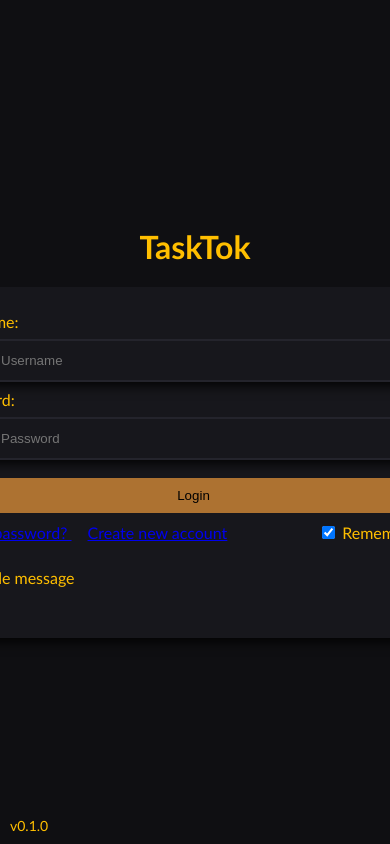
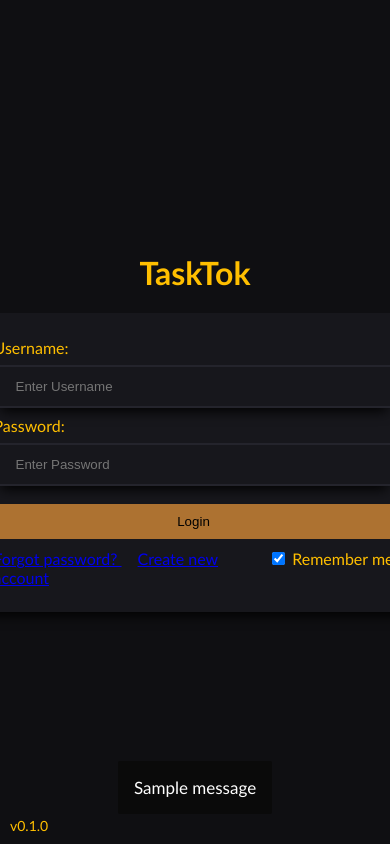
Before and after one commit to Good-Enough-Incorporated/TaskTok, a Flask app: template TaskTok/templates/loginPage.html in a window 390 px wide. Run offline with Flask 3, Linux system fonts and the light colour scheme; the template is opened without the code that fills it: values that come from a table or form of the project are taken from there, others are empty; tables that the repository leaves empty hold one stand-in row (values such as "Sample post"); one stand-in notice (Sample message) is shown; parts of the project's set-up code (start-up, migrations or seed data) failed here and were passed over.

Commit message:
Added flash messages instead of error pages.
Using flash messages to show the user their session expired (redirects back to loginPage)

Also modified the style of the login container to be in view for mobile browsers or small screens (was previously cut off)

```diff
--- a/TaskTok/Server.py
+++ b/TaskTok/Server.py
@@ -1,7 +1,7 @@
 
 #import logging
 
-from flask import Flask, jsonify, request, render_template, make_response
+from flask import Flask, jsonify, request, render_template, make_response, flash
 from flask_jwt_extended import set_access_cookies, create_access_token, get_jwt, get_jwt_identity
 from .extensions import db, jwtManager,flaskMail
 from .models import User, NoNoTokens
@@ -9,11 +9,10 @@ from .schema import UserSchema
 from RemindMeClient.celeryManager import celery_init_app
 from celery import Celery
 from RemindMeClient import task
-import inspect
 from datetime import timedelta, timezone, datetime
 from dotenv import load_dotenv
 import os
-from flask_mail import Mail,Message
+from TaskTok.forms import LoginForm
 #keycloak_client = Client('192.168.1.26/kc/callback')
 def create_app():
     app = Flask(__name__)
@@ -25,7 +24,7 @@ def create_app():
     app.config['JWT_TOKEN_LOCATION'] = os.environ.get('JWT_TOKEN_LOCATION')
     app.config['JWT_COOKIE_CSRF_PROTECT'] = True
     hours = int(os.environ.get('JWT_ACCESS_TOKEN_EXPIRES'))
-    app.config["JWT_ACCESS_TOKEN_EXPIRES"] = timedelta(hours=hours)
+    app.config["JWT_ACCESS_TOKEN_EXPIRES"] = timedelta(hours=hours) #change hours to .001 to test session expires error
     #app.config["broker_url"] = os.environ.get('broker_url') #celery doesn't like the CELERY_ prefix.
     #app.config['result_backend'] = os.environ.get('result_backend') #celery doesn't like the CELERY_ prefix.
     app.config['MAIL_SERVER'] = os.environ.get('MAIL_SERVER')
@@ -118,7 +117,9 @@ def create_app():
             response.content_type = 'application/json'
 
         else:
-            response.data = render_template("error/sessionExpired.html")
+            form = LoginForm()
+            flash('Session expired - Please log in again.', category='error')
+            response.data = render_template("loginPage.html", form=form)
             response.status_code = 401
             response.content_type = 'text/html'
         #set the access token to null, otherwise if they keep going to protected pages, they'll get session expired.
@@ -140,7 +141,8 @@ def create_app():
             response.content_type = 'application/json'
 
         else:
-            response.data = render_template("error/notLoggedIn.html")
+            form = LoginForm()
+            response.data = render_template("loginPage.html", form=form)
             response.status_code = 401
             response.content_type = 'text/html'
         return response
--- a/TaskTok/static/js/apiRequests/functions.js
+++ b/TaskTok/static/js/apiRequests/functions.js
@@ -60,6 +60,7 @@ async function removeTask(taskID) {
 
 
     } catch (error) {
+        showToast('Oops, looks like your session expired :( Please refresh the page.', 10000)
         console.error("Error:", error);
     }
 }
--- a/TaskTok/templates/home.html
+++ b/TaskTok/templates/home.html
@@ -114,15 +114,16 @@ table {
       .toast-container {
 
     display: block;
-    visibility: hidden; /* Moved visibility here */
-    min-width: 250px;
+        visibility: visible; /* Moved visibility here */
         background-color: #0a0a0a;
+        visibility: hidden;
         color: #fff;
         text-align: center;
         border-radius: 2px;
         padding: 16px;
         position: fixed;
         z-index: 1;
+        margin: auto;
         left: 50%;
         bottom: 30px;
         font-size: 17px;
--- a/TaskTok/templates/loginPage.html
+++ b/TaskTok/templates/loginPage.html
@@ -18,7 +18,6 @@ button {
 			margin: 10px 0px;
 			border: none;
 			cursor: pointer;
-    align-self: right;
 			position: relative;
 			}
 
@@ -53,45 +52,33 @@ button:hover {
 			position: relative;
 			padding: 25px;
 			background: #17171c;
-	width: 500px;
+			min-width: 400px;
+			width: 40%;
 			margin: auto;
 			border-right: 3px inset #ad7231;
 			border-radius: 0px 12px 12px 0px;
 		-webkit-box-shadow: 0px 10px 13px -7px #000000, 5px 5px 15px 5px rgba(0,0,0,0);
 		box-shadow: 0px 10px 13px -7px #000000, 5px 5px 15px 5px rgba(0,0,0,0);
 			}
+			.toast-container {
 
-.error {
-  color: #a94442;
-  background-color: #f2dede;
-  border-color: #ebccd1;
+			display: block;
+			visibility: visible; /* Moved visibility here */
+			background-color: #0a0a0a;
+			color: #fff;
+			text-align: center;
+			border-radius: 2px;
+			padding: 16px;
+			position: fixed;
+			/*z-index: 1;*/
+			margin: auto;
+			width: auto;
+			bottom: 30px;
+			font-size: 17px;
 		}
-
-/* Animation */
-@keyframes slideDown {
-  0% {
-    opacity: 0;
-    transform: translateY(-100%);
-  }
-  100% {
-    opacity: 1;
-    transform: translateY(0);
-  }
-}
-
 		.flash-animate {
 		  animation: slideDown 0.5s ease forwards;
 		}
-
-.flash-text {
-  padding: 15px;
-  margin-bottom: 10px;
-  margin-top: 10px;
-  border: 1px solid transparent;
-  border-radius: 4px;
-}
-
-
 </style>
 
 <head>
@@ -128,18 +115,18 @@ box-shadow: 0px 10px 13px -7px #000000, 5px 5px 15px 5px rgba(0,0,0,0);
 
 			<a href="#"> Forgot password? </a>
 			<a href="{{ url_for('auth.register')}}" style="margin-left: 1rem;"> Create new account</a>
+		</div>
+	</form>
+</div>
 {% with messages = get_flashed_messages(with_categories=true) %}
 {% if messages %}
   {% for category, message in messages %}
-					<div class="flash-text {{ category }} flash-animate">
+	<div class="toast-container {{ category }} flash-animate">
 	  {{ message }}
 	</div>
   {% endfor %}
 {% endif %}
 {% endwith %}
-		</div>
-	</form>
-</div>
 	<div class="version">v0.1.0</div>
 </body>
 </body>
```
Lines whose indentation alone changed are shown as unchanged.
